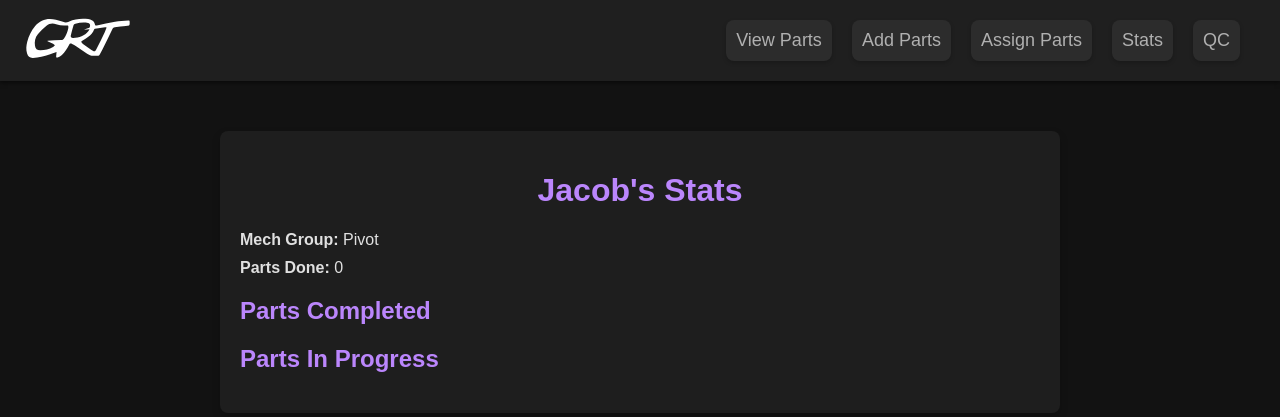
After one commit to swaswa999/PartsTracking, a Flask app: page /personStats/5 in a window 1280 px wide. The commit adds this page. Shown: the top 417 px of the page. Run offline with Flask 3, Linux system fonts and the light colour scheme; data comes from the database, SQL or seed files in the repository; both versions use the stored data as it was after the commit; data that the repository does not hold is empty.

Commit message:
showcasing data is done, need data to populate

```diff
--- a/flaskapp/routes.py
+++ b/flaskapp/routes.py
@@ -3,6 +3,7 @@ from werkzeug.utils import secure_filename
 import os
 from logic.robotProgress import get_robot_progress
 from logic.partsDB import add_part, get_all_parts, get_part_by_id, update_part
+from logic.peopleDB import get_all_people, get_person_by_id, get_parts_by_person
 
 UPLOAD_FOLDER = os.path.join(os.path.dirname(__file__), 'static/partsStudio')
 ALLOWED_EXTENSIONS = {'pdf'}
@@ -50,7 +51,8 @@ def edit_part(part_id):
             'tolerance': request.form['tolerance'],
             'drawing_sheet_creator': request.form['drawing_sheet_creator'],
             'mech_type': request.form.get('mech_type', ''),
-            'progress': 'Awaiting_Stock'
+            'progress': request.form.get('progress', 'Awaiting_Approval'),
+            'qc_attempts': 0
         }
         update_part(part_id, updated_part)
         return redirect(url_for('main.assignParts'))
@@ -86,7 +88,8 @@ def addParts():
                 'assigned_machinist': request.form.get('assigned_machinist', ''),
                 'drawing_sheet_creator': request.form['drawing_sheet_creator'],
                 'mech_type': request.form.get('mech_type', ''),
-                'progress': 'Awaiting_Approval'
+                'progress': 'Awaiting_Approval',
+                'qc_attempts': 0
             }
             add_part(part)
             return redirect(url_for('main.viewParts'))
@@ -94,8 +97,21 @@ def addParts():
 
 @main.route('/stats')
 def stats():
-    return render_template('stats.html')
+    people = get_all_people()
+    return render_template('stats.html', people=people)
+
+@main.route('/personStats/<int:person_id>')
+def person_stats(person_id):
+    person = get_person_by_id(person_id)
+    parts = get_parts_by_person(person_id)
+    completed_parts = [part for part in parts if part[6] == 'Completed']
+    in_progress_parts = [part for part in parts if part[6] == 'In Progress']
+    return render_template('personStats.html', person=person, completed_parts=completed_parts, in_progress_parts=in_progress_parts)
 
 @main.route('/QC')
 def QC():
     return render_template('QC.html')
+
+@main.route('/mechView')
+def mechView():
+    return render_template('mechView.html')
--- /dev/null
+++ b/flaskapp/static/css/person_stats.css
@@ -0,0 +1,43 @@
+body {
+    background-color: #121212;
+    color: #e0e0e0;
+    font-family: 'Arial', sans-serif;
+    margin: 0;
+    padding: 0;
+}
+
+.container {
+    max-width: 800px;
+    margin: 50px auto;
+    padding: 20px;
+    background-color: #1e1e1e;
+    border-radius: 8px;
+    box-shadow: 0 4px 8px rgba(0, 0, 0, 0.2);
+}
+
+h1 {
+    text-align: center;
+    color: #bb86fc;
+}
+
+h2 {
+    color: #bb86fc;
+    margin-top: 20px;
+}
+
+p {
+    margin: 10px 0;
+}
+
+ul {
+    list-style-type: none;
+    padding: 0;
+}
+
+li {
+    background-color: #2c2c2c;
+    border-radius: 8px;
+    padding: 10px;
+    margin: 10px 0;
+    box-shadow: 0 2px 4px rgba(0, 0, 0, 0.2);
+}
--- a/flaskapp/templates/base.html
+++ b/flaskapp/templates/base.html
@@ -4,17 +4,28 @@
 <head>
     <meta charset="UTF-8">
     <meta name="viewport" content="width=device-width, initial-scale=1.0">
-    <title>{% block title %}Flask App{% endblock %}</title>
+    <title>{% block title %}Parts Tracking{% endblock %}</title>
     <link rel="stylesheet" href="{{ url_for('static', filename='css/styles.css') }}">
     <link rel="stylesheet" href="{{ url_for('static', filename='css/header.css') }}">
     {% block additional_css %}{% endblock %}
 </head>
 <body>
-    {% include 'header.html' %}
+    <header>
+        <a href="{{ url_for('main.home') }}">
+            <img src="{{ url_for('static', filename='img/logo.svg') }}" alt="Main Menu" class="logo">
+        </a>
+        <nav>
+            <ul>
+                <li><a href="{{ url_for('main.viewParts') }}">View Parts</a></li>
+                <li><a href="{{ url_for('main.addParts') }}">Add Parts</a></li>
+                <li><a href="{{ url_for('main.assignParts') }}">Assign Parts</a></li>
+                <li><a href="{{ url_for('main.stats') }}">Stats</a></li>
+                <li><a href="{{ url_for('main.QC') }}">QC</a></li>
+            </ul>
+        </nav>
+    </header>
     <main>
-        {% block content %}
-        {% endblock %}
+        {% block content %}{% endblock %}
     </main>
-    <script src="{{ url_for('static', filename='js/scripts.js') }}"></script>
 </body>
 </html>
--- /dev/null
+++ b/flaskapp/templates/personStats.html
@@ -0,0 +1,31 @@
+{% extends 'base.html' %}
+
+{% block title %}{{ person[1] }}'s Stats{% endblock %}
+
+{% block additional_css %}
+<link rel="stylesheet" href="{{ url_for('static', filename='css/person_stats.css') }}">
+{% endblock %}
+
+{% block content %}
+<div class="container">
+    <h1>{{ person[1] }}'s Stats</h1>
+    <p><strong>Mech Group:</strong> {{ person[2] }}</p>
+    <p><strong>Parts Done:</strong> {{ person[3] }}</p>
+    <h2>Parts Completed</h2>
+    <ul>
+        {% for part in completed_parts %}
+        <li>
+            <strong>{{ part[1] }}</strong> - Difficulty: {{ part[2] }}, QC Attempts: {{ part[3] }}, Machine Used: {{ part[4] }}
+        </li>
+        {% endfor %}
+    </ul>
+    <h2>Parts In Progress</h2>
+    <ul>
+        {% for part in in_progress_parts %}
+        <li>
+            <strong>{{ part[1] }}</strong> - Difficulty: {{ part[2] }}, QC Attempts: {{ part[3] }}, Machine Used: {{ part[4] }}
+        </li>
+        {% endfor %}
+    </ul>
+</div>
+{% endblock %}
--- /dev/null
+++ b/logic/peopleDB.py
@@ -0,0 +1,101 @@
+import sqlite3
+import os
+
+def create_connection():
+    db_path = os.path.join(os.path.dirname(__file__), '..', 'data', 'people.db')
+    conn = sqlite3.connect(db_path)
+    return conn
+
+def create_tables():
+    conn = create_connection()
+    cursor = conn.cursor()
+    cursor.execute('''
+        CREATE TABLE IF NOT EXISTS people (
+            id INTEGER PRIMARY KEY AUTOINCREMENT,
+            name TEXT NOT NULL,
+            mech_group TEXT NOT NULL,
+            parts_done INTEGER DEFAULT 0
+        )
+    ''')
+    cursor.execute('''
+        CREATE TABLE IF NOT EXISTS parts (
+            id INTEGER PRIMARY KEY AUTOINCREMENT,
+            person_id INTEGER NOT NULL,
+            part_name TEXT NOT NULL,
+            difficulty INTEGER,
+            qc_attempts INTEGER,
+            machine_used TEXT,
+            status TEXT DEFAULT 'In Progress',
+            FOREIGN KEY (person_id) REFERENCES people (id)
+        )
+    ''')
+    conn.commit()
+    conn.close()
+
+def add_person(name, mech_group):
+    conn = create_connection()
+    cursor = conn.cursor()
+    cursor.execute('''
+        INSERT INTO people (name, mech_group)
+        VALUES (?, ?)
+    ''', (name, mech_group))
+    conn.commit()
+    conn.close()
+
+def add_part(person_id, part_name, difficulty, qc_attempts, machine_used, status='In Progress'):
+    conn = create_connection()
+    cursor = conn.cursor()
+    cursor.execute('''
+        INSERT INTO parts (person_id, part_name, difficulty, qc_attempts, machine_used, status)
+        VALUES (?, ?, ?, ?, ?, ?)
+    ''', (person_id, part_name, difficulty, qc_attempts, machine_used, status))
+    conn.commit()
+    conn.close()
+
+def get_person_id(name):
+    conn = create_connection()
+    cursor = conn.cursor()
+    cursor.execute('SELECT id FROM people WHERE name = ?', (name,))
+    person_id = cursor.fetchone()
+    conn.close()
+    return person_id[0] if person_id else None
+
+def get_all_people():
+    conn = create_connection()
+    cursor = conn.cursor()
+    cursor.execute('SELECT * FROM people')
+    people = cursor.fetchall()
+    conn.close()
+    return people
+
+def get_person_by_id(person_id):
+    conn = create_connection()
+    cursor = conn.cursor()
+    cursor.execute('SELECT * FROM people WHERE id = ?', (person_id,))
+    person = cursor.fetchone()
+    conn.close()
+    return person
+
+def get_parts_by_person(person_id):
+    conn = create_connection()
+    cursor = conn.cursor()
+    cursor.execute('SELECT * FROM parts WHERE person_id = ?', (person_id,))
+    parts = cursor.fetchall()
+    conn.close()
+    return parts
+
+def initialize_data():
+    data = {
+        "Pivot": ["Michi", "Nitzan", "Caroline", "Ruby", "Jacob", "Hannah", "Anna", "Ava", "Tom", "Meni", "Satvik"],
+        "Alae Intake  (4th)": ["Antonio","Victor", "Jesse", "Erin", "Stella", "Brandon", "Johnny", "Nadia", "Fabi", "Hamza", "Misha"],
+        "Elevator": ["Kaavya","Lucca", "Tony", "Keiss", "Alvin", "Justin", "Ethan", "Andrew", "Sophie", "Parker"],
+        "Climb": ["David", "Riya", "Swayam", "Siyona", "Holden", "Samuel", "Avanti", "Sangeet", "Tanmay", "Bani"],
+    }
+    for mech_group, people in data.items():
+        for person in people:
+            add_person(person, mech_group)
+
+if __name__ == '__main__':
+    create_tables()
+    initialize_data()
+    print("Database initialized with people data.")
```
Also changed, not shown: clear_people_db.py (added, +46 -0 lines), flaskapp/static/css/stats.css (added, +51 -0 lines), flaskapp/templates/person_stats.html (added, +31 -0 lines), flaskapp/templates/stats.html (+23 -0 lines), logic/partsDB.py (+7 -6 lines), data/people.db (added), flaskapp/templates/mechView.html (added).
